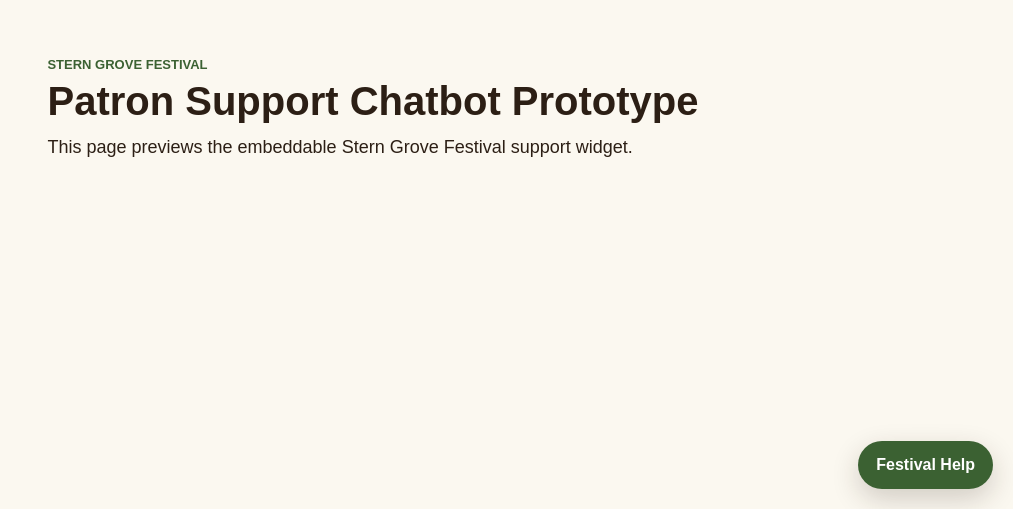
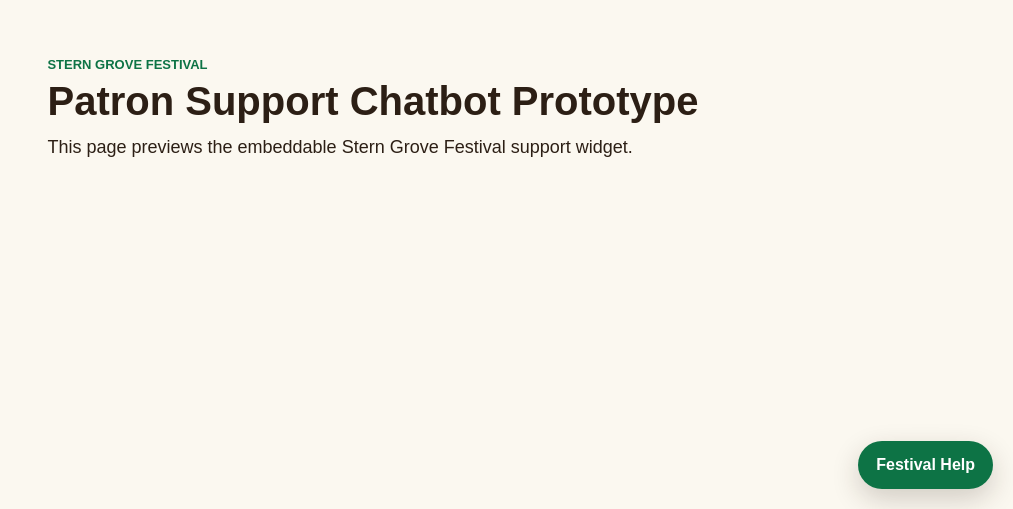
Before and after one commit to sterngrove1938/sgf-patron-support-chatbot, a website: page public/index.html in a window 1280 px wide. Shown: the part 291-800 px from the top of the page, without its empty margins (267-1280 px from the left). Drawn offline with Linux system fonts and the light colour scheme.

Commit message:
Match chatbot green to website header

```diff
--- a/public/styles.css
+++ b/public/styles.css
@@ -1,7 +1,7 @@
 :root {
   color-scheme: light;
   --sgf-ink: #2c1f15;
-  --sgf-green: #3b6132;
+  --sgf-green: #0d7345;
   --sgf-cream: #f7f1e6;
   --sgf-clay: #a9472b;
   --sgf-line: #d8cbb8;
```
